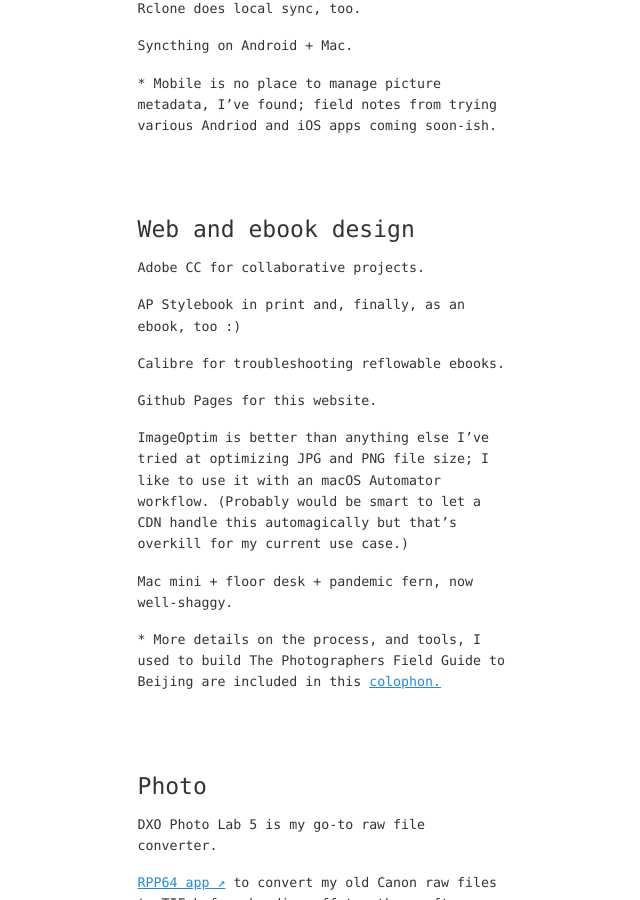
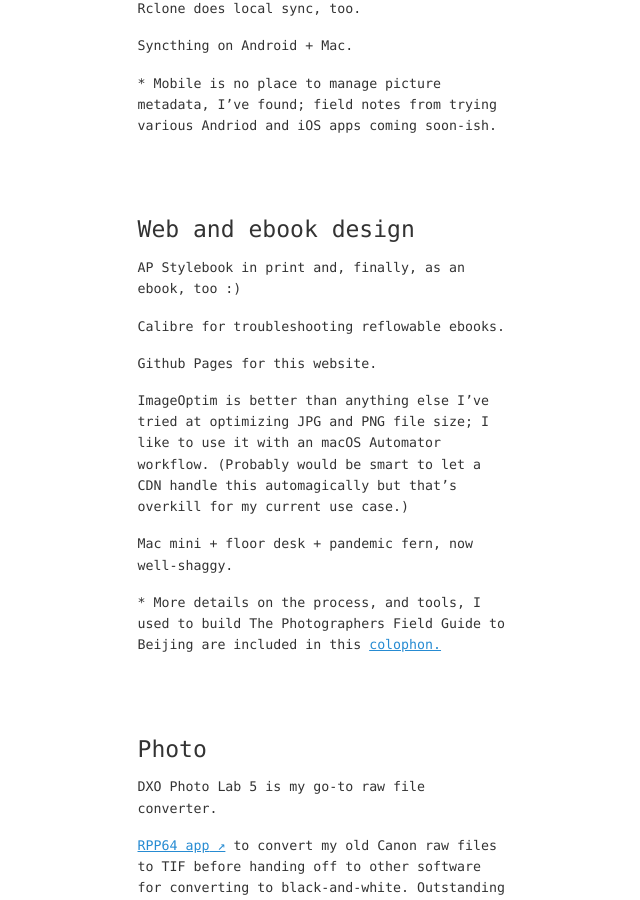
Before and after one commit to zachmccabe/zachmccabe.github.io, a Jekyll site: the page built from _tools/tools.md, in a window 1280 px wide and 900 px high, scrolled down 1123 px. Shown: the whole window, without its empty margins (197-837 px from the left). Built offline with Jekyll 4.4.1, drawn with Linux system fonts in a browser that asks for light colours.

Commit message:
Update tools.md

```diff
--- a/_tools/tools.md
+++ b/_tools/tools.md
@@ -56,8 +56,6 @@
 
 
 ## Web and ebook design
-
-Adobe CC for collaborative projects.
 
 AP Stylebook in print and, finally, as an ebook, too :)
 
```
